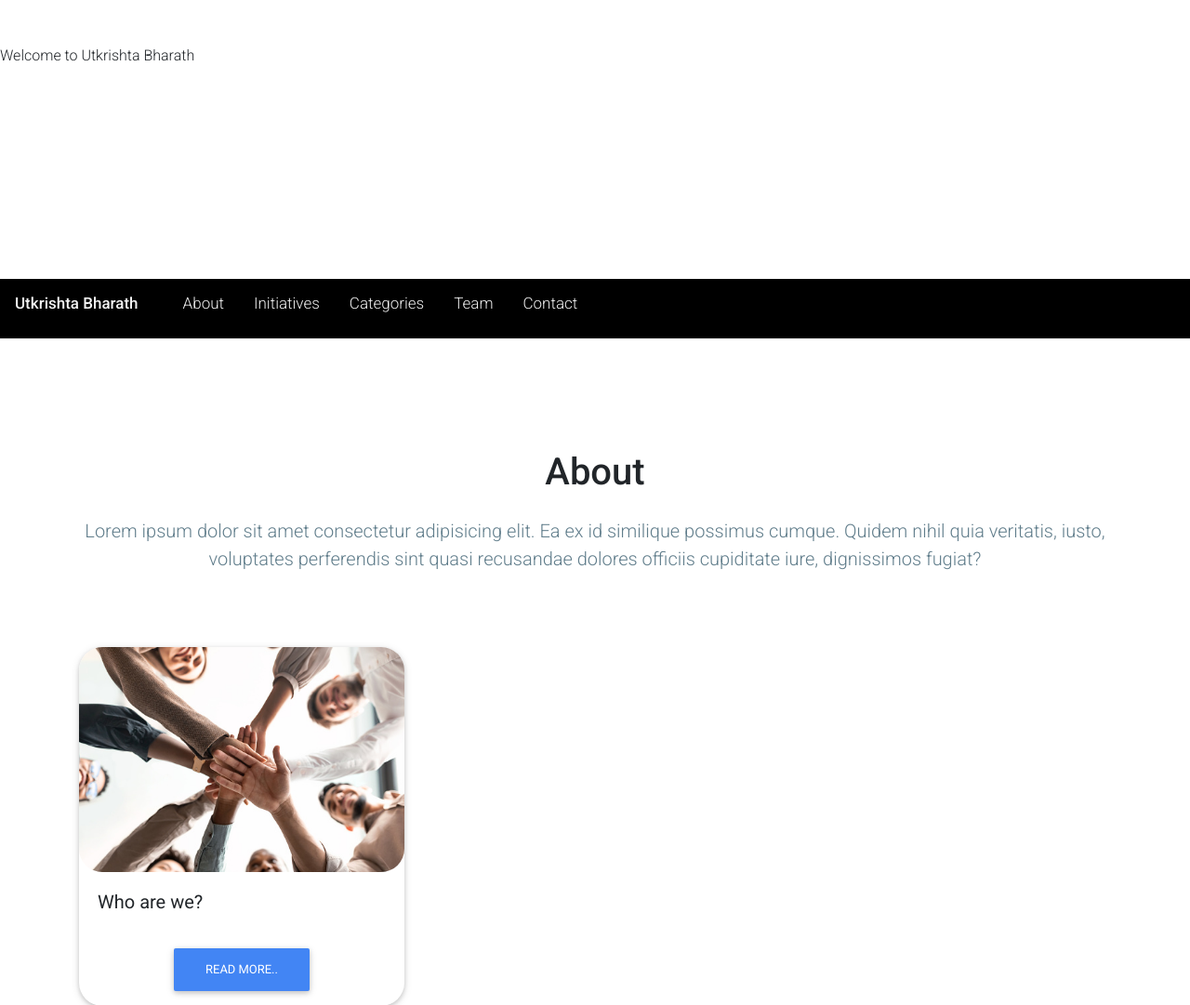
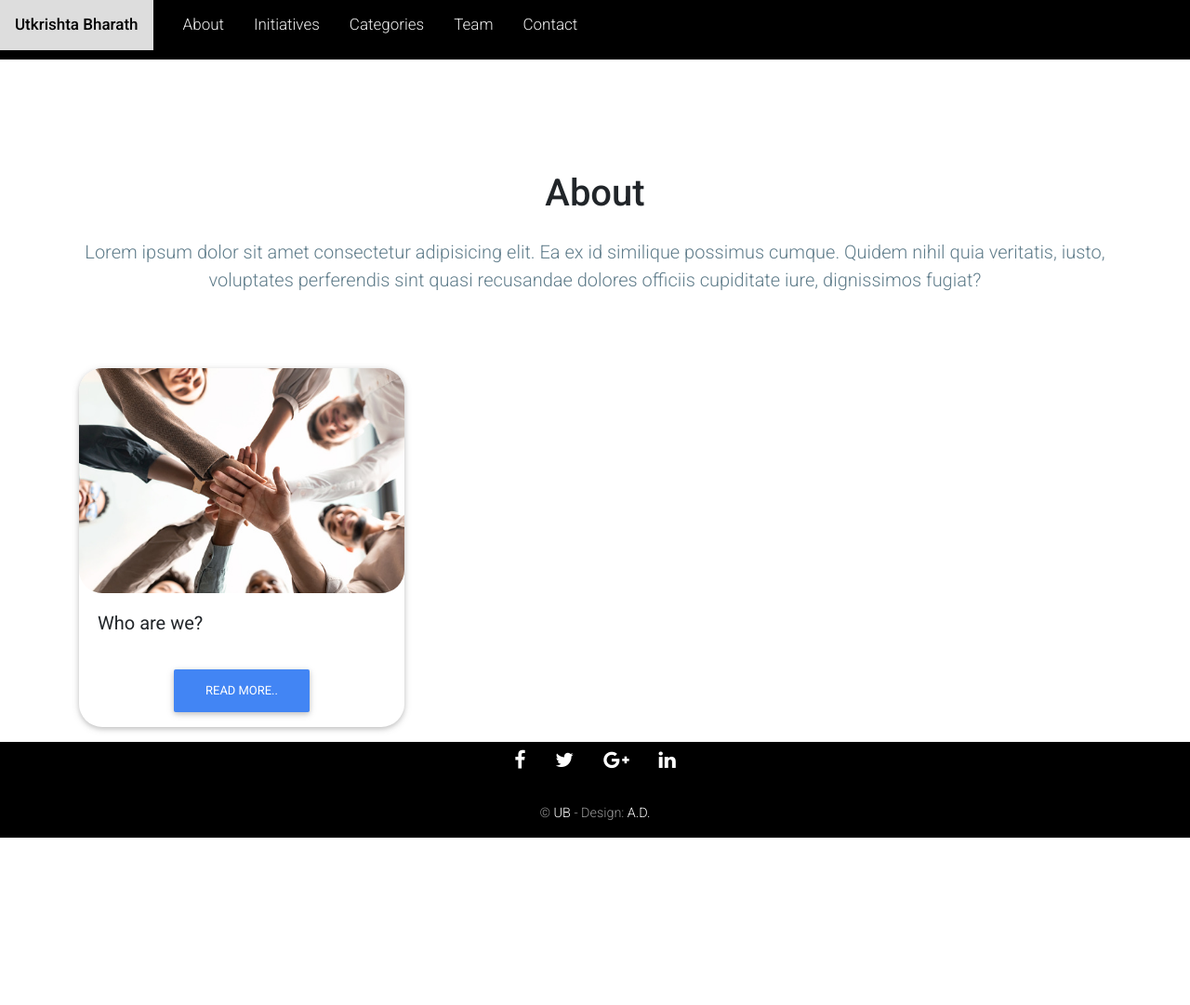
Before and after one commit to ajinkyadawange31045/UB_modified, a Django app: page /category/about in a window 1280 px wide. Shown: the top 1081 px of the page at 93% size. After the commit the page ends 901 px from the top, so only its background shows below. Run offline with Django 3.2, Linux system fonts and the light colour scheme; data comes from the database, SQL or seed files in the repository; some libraries are stand-ins or nearby versions.

Commit message:
design changes

```diff
--- a/templates/base.html
+++ b/templates/base.html
@@ -15,12 +15,7 @@
 </head>
 
 <body id="top">
-    <div id="loading-test-5" style="height: 300px; width: 100%;">
-        <div class="loading" data-mdb-parent-selector="#loading-test-5">
-            <div class="fas fa-spinner fa-spin fa-2x"></div>
-            <span class="loading-text">Welcome to Utkrishta Bharath</span>
-        </div>
-    </div>
+
     {% include 'header.html' %} {%block content%} {%endblock%} {% include 'footer.html' %}
     <script type="text/javascript" src="{% static 'js/jquery.min.js' %}"></script>
     <script type="text/javascript" src="{% static 'js/popper.min.js' %}"></script>
```
